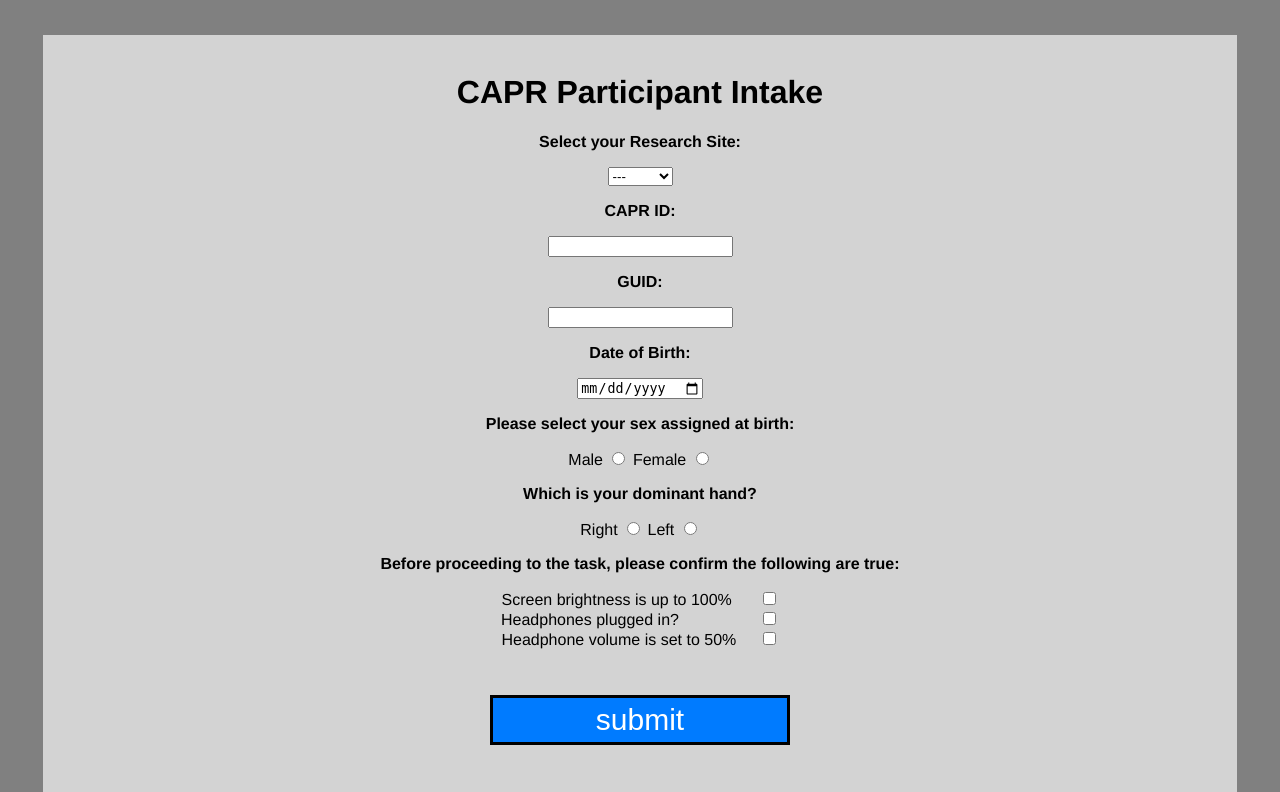
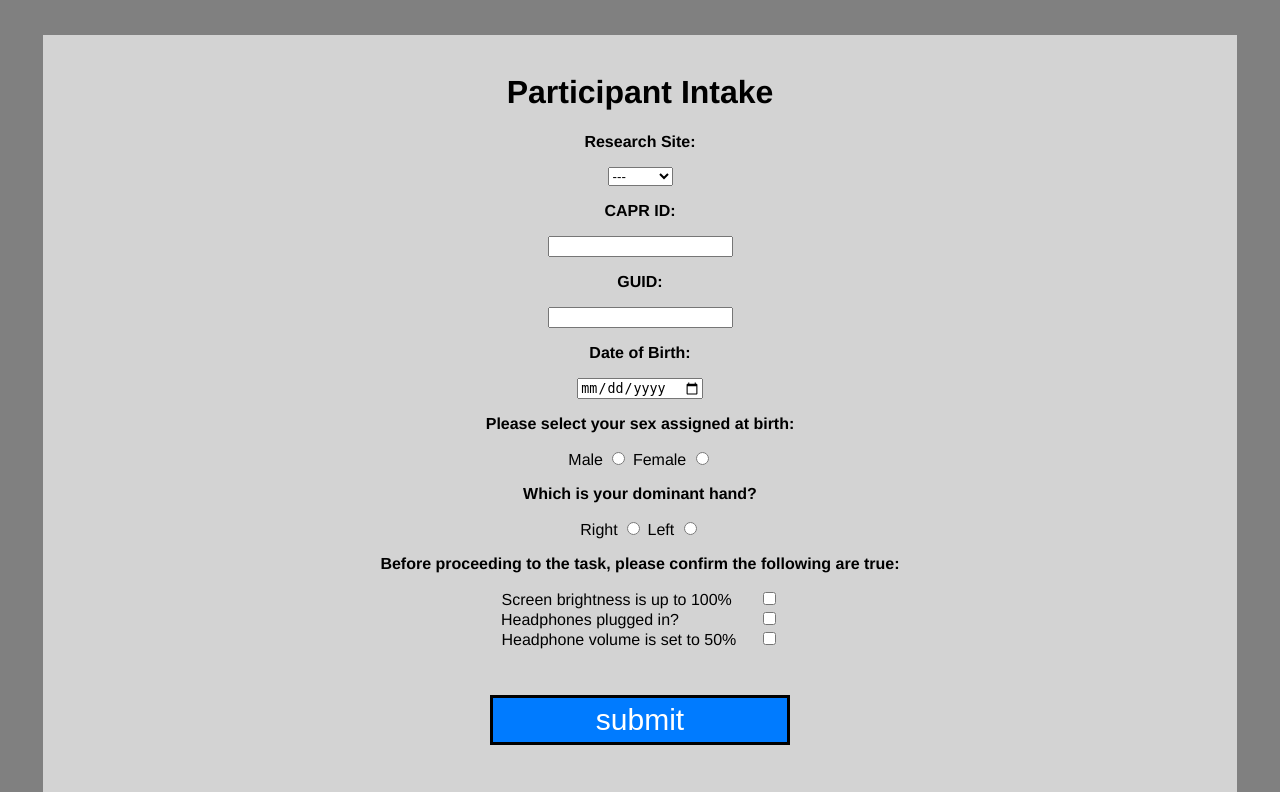
Before and after one commit to belieflab/tappingTask, a PHP site: page /?studyId=1 in a window 1280 px wide. Shown: the top 792 px of the page. Run offline with PHP 8.4, Linux system fonts and the light colour scheme; data that the repository does not hold is empty; some libraries are stand-ins or nearby versions.

```diff
--- a/include/intake.php
+++ b/include/intake.php
@@ -1,9 +1,9 @@
 <div class="screening" style="background-color:lightgray; text-align:center; margin:35px; vertical-align:middle">
 <br>
-<h1 style="text-align:center;">CAPR Participant Intake</h1>
+<h1 style="text-align:center;">Participant Intake</h1>
 <!-- <input type="text" id="result"> -->
   <div id="intake">
-    <p><b>Select your Research Site:</b></p>
+    <p><b>Research Site:</b></p>
     <select name="facility" id="siteid">
         <option value="none">---</option>
         <option value="Maryland">UMBC</option>
```
